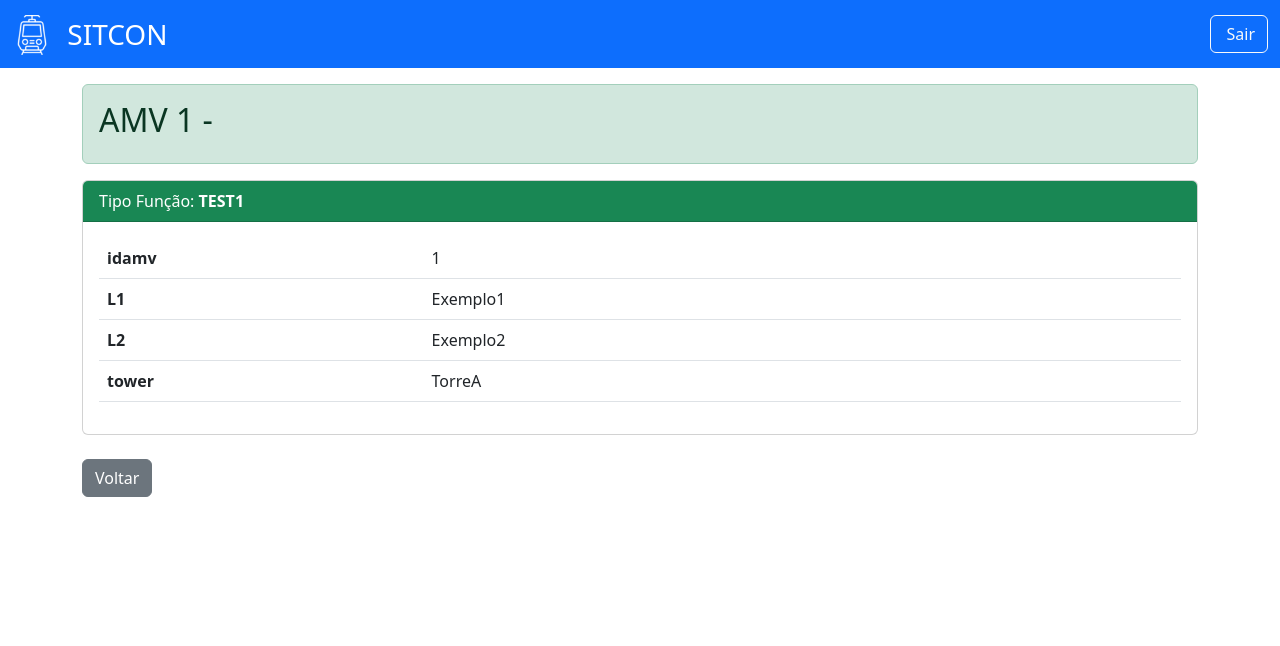
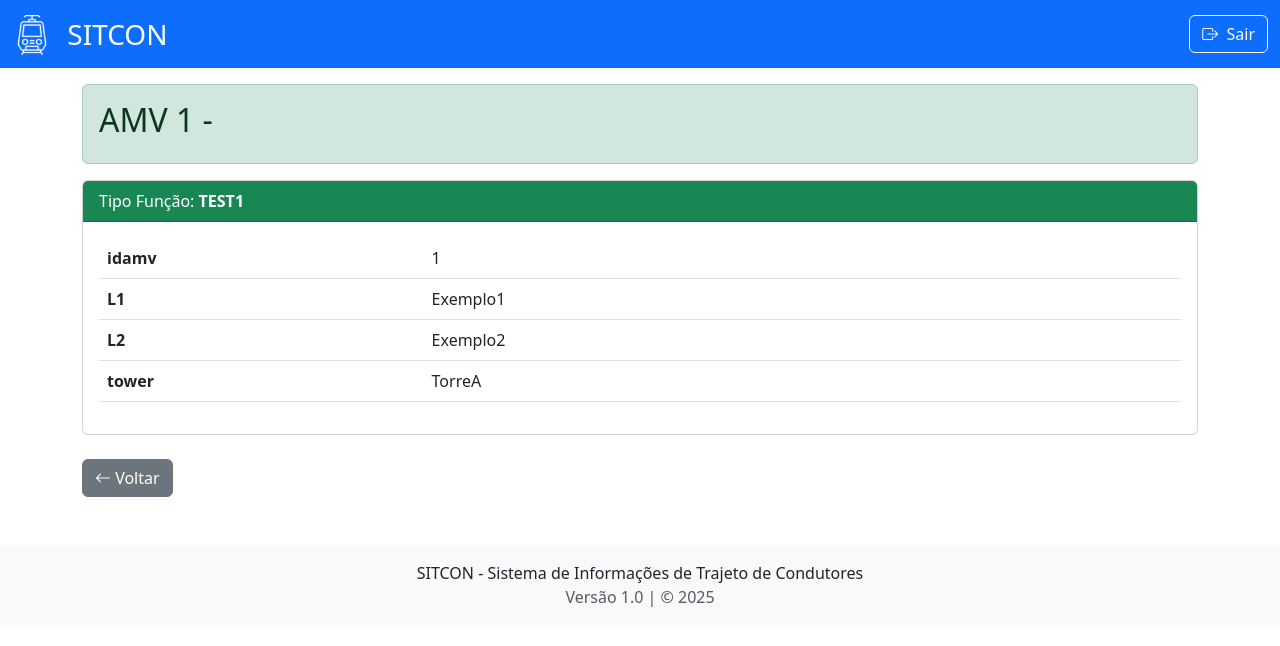
Before and after one commit to raonim/sitcon_v2.1, a Flask app: page /amv/1 in a window 1280 px wide. Shown: the top 646 px of the page. Run offline with Flask 3, Linux system fonts and the light colour scheme; a user stored in the database is signed in.

Commit message:
Ajustes de icones footer e header

```diff
--- a/app.py
+++ b/app.py
@@ -9,13 +9,13 @@
 app = Flask(__name__)
 app.config['SQLALCHEMY_DATABASE_URI'] = 'sqlite:///sitcon.db'
 app.config['SQLALCHEMY_TRACK_MODIFICATIONS'] = False
-app.secret_key = 'univesp'  # Altere para produção
+app.secret_key = 'univesp'
 
 db.init_app(app)
 
 
 
-# Criação das tabelas
+
 with app.app_context():
     db.create_all()
     print("Tabelas criadas com sucesso!")
@@ -31,11 +31,11 @@
             return "Formato inválido. Envie um arquivo .csv", 400
 
         try:
-            # Processa o arquivo
+
             stream = arquivo.stream.read().decode("utf-8-sig")
             lines = stream.splitlines()
 
-            # Configura leitor CSV para campos entre aspas
+
             leitor = csv.DictReader(
                 lines,
                 delimiter=',',
@@ -47,17 +47,17 @@
             atualizados = 0
 
             for linha in leitor:
-                # Remove aspas extras dos cabeçalhos
+
                 linha = {k.strip('"'): v for k, v in linha.items()}
 
-                # Busca registro existente
+
                 existente = AMV.query.filter_by(
                     idamv=int(linha['idamv']),
                     tipofuncao=linha['tipofuncao']
                 ).first()
 
                 if existente:
-                    # Atualiza campos (exceto chaves primárias)
+
                     existente.L1 = linha.get('L1')
                     existente.L2 = linha.get('L2')
                     existente.L3 = linha.get('L3')
@@ -80,7 +80,7 @@
                     existente.L23 = linha.get('L23')
                     atualizados += 1
                 else:
-                    # Cria novo registro
+
                     novo_registro = AMV(
                         idamv=int(linha['idamv']),
                         tipofuncao=linha['tipofuncao'],
@@ -123,7 +123,7 @@
             db.session.rollback()
             return f"Erro na linha {criados+atualizados+1}: {str(e)}", 500
 
-    # GET: Mostra formulário
+
     return '''
     <h2>Importar CSV</h2>
     <form method="post" enctype="multipart/form-data">
@@ -144,11 +144,10 @@
             return "Formato inválido. Envie um arquivo .csv", 400
 
         try:
-            # Processa o arquivo
+
             stream = arquivo.stream.read().decode("utf-8-sig")
             lines = stream.splitlines()
 
-            # Configura leitor CSV para campos entre aspas
             leitor = csv.DictReader(
                 lines,
                 delimiter=',',
@@ -160,17 +159,17 @@
             atualizados = 0
 
             for linha in leitor:
-                # Remove aspas extras dos cabeçalhos
+
                 linha = {k.strip('"'): v for k, v in linha.items()}
 
-                # Busca registro existente
+
                 existente = CDV.query.filter_by(
                     idcdv=linha['idcdv'],
                     tipo=linha['tipo']
                 ).first()
 
                 if existente:
-                    # Atualiza campos (exceto chaves primárias)
+
                     existente.L1 = linha.get('L1')
                     existente.L2 = linha.get('L2')
                     existente.L3 = linha.get('L3')
@@ -194,7 +193,7 @@
                     existente.L23 = linha.get('L23')
                     atualizados += 1
                 else:
-                    # Cria novo registro
+
                     novo_registro = CDV(
                         idcdv=linha['idcdv'],
                         tipo=linha['tipo'],
@@ -238,7 +237,6 @@
             db.session.rollback()
             return f"Erro na linha {criados+atualizados+1}: {str(e)}", 500
 
-    # GET: Mostra formulário (idêntico ao anterior)
     return '''
     <h2>Importar CSV - CDV</h2>
     <form method="post" enctype="multipart/form-data">
@@ -248,7 +246,7 @@
     </form>
     '''
 
-# Rotas para a tabela Sinais
+
 @app.route('/importar_sinais_csv', methods=['GET', 'POST'])
 def importar_sinais_csv():
     if request.method == 'POST':
@@ -276,14 +274,14 @@
             for linha in leitor:
                 linha = {k.strip('"'): v for k, v in linha.items()}
 
-                # Verifica registro existente
+
                 existente = Sinais.query.filter_by(
                     idSinais=int(linha['idSinais']),
                     tipoAspecto=linha['tipoAspecto']
                 ).first()
 
                 if existente:
-                    # Atualiza campos
+
                     existente.L1 = linha.get('L1')
                     existente.L2 = linha.get('L2')
                     existente.L3 = linha.get('L3')
@@ -306,7 +304,7 @@
                     existente.L23 = linha.get('L23')
                     atualizados += 1
                 else:
-                    # Cria novo registro
+
                     novo_registro = Sinais(
                         idSinais=int(linha['idSinais']),
                         tipoAspecto=linha['tipoAspecto'],
@@ -361,7 +359,7 @@
     return render_template('verificar_sinais.html', registros=registros)
 
 
-# Credenciais válidas
+
 USUARIO = 'teste'
 SENHA = 'teste'
 
@@ -381,7 +379,7 @@
 
         if usuario and check_password_hash(usuario.senha, senha):
             session['logado'] = True
-            session['usuario_id'] = usuario.id  # Armazena o ID do usuário na sessão
+            session['usuario_id'] = usuario.id
             return redirect(url_for('sitcon'))
         else:
             erro = 'Credenciais inválidas ou usuário não cadastrado!'
@@ -406,22 +404,22 @@
         nome = request.form.get('nome')
         senha = request.form.get('senha')
 
-        # Verifica se a matrícula NÃO existe na tabela de matrículas válidas
+
         if not MatriculasValidas.query.filter_by(matricula=matricula).first():
             flash('Matrícula não encontrada no sistema. Cadastro não permitido.', 'error')
             return redirect(url_for('cadastro'))
 
-        # Verifica se a matrícula JÁ está cadastrada como usuário
+
         if Usuario.query.filter_by(matricula=matricula).first():
             flash('Esta matrícula já possui cadastro ativo.', 'error')
             return redirect(url_for('cadastro'))
 
-        # Verifica se o login já existe
+
         if Usuario.query.filter_by(login=login).first():
             flash('Nome de usuário já em uso. Escolha outro.', 'error')
             return redirect(url_for('cadastro'))
 
-        # Cria o usuário se passou nas validações
+
         novo_usuario = Usuario(
             matricula=matricula,
             login=login,
@@ -491,23 +489,23 @@
         flash('ID do AMV deve ser um número', 'error')
         return redirect(url_for('amv'))
 
-    # Definindo dados como lista vazia por padrão
+
     dados = []
 
     try:
-        # Filtra por tipo (ajuste conforme sua lógica de negócios)
+
         if tipo == 'Comando':
             registros = AMV.query.filter_by(idamv=amv_number)\
                                .filter(AMV.tipofuncao.in_(['NWR', 'WR']))\
                                .order_by(AMV.tipofuncao)\
                                .all()
-        else:  # Indicação
+        else:
             registros = AMV.query.filter_by(idamv=amv_number)\
                                .filter(AMV.tipofuncao.in_(['NWP', 'WP']))\
                                .order_by(AMV.tipofuncao)\
                                .all()
 
-        # Processa os registros encontrados
+
         for registro in registros:
             campos = {}
             for coluna in AMV.__table__.columns:
@@ -542,14 +540,14 @@
         flash('ID do AMV inválido', 'error')
         return redirect(url_for('amv'))
 
-    # Busca TODOS os registros do AMV (não apenas o primeiro)
+
     registros = AMV.query.filter_by(idamv=amv_number).order_by(AMV.tipofuncao).all()
 
     if not registros:
         flash(f'AMV {amv_number} não encontrado', 'warning')
         return redirect(url_for('amv'))
 
-    # Prepara os dados para o template
+
     dados = []
     for registro in registros:
         campos_registro = {}
@@ -611,7 +609,7 @@
         flash(f'CDV {cdv_id} não encontrado', 'warning')
         return redirect(url_for('cdv'))
 
-    # Prepara os dados para o template
+
     dados = []
     for registro in registros:
         campos_registro = {}
@@ -676,7 +674,7 @@
         flash(f'SINAL {sinal_id} não encontrado', 'warning')
         return redirect(url_for('sinal'))
 
-        # Prepara os dados para o template
+
     dados = []
     for registro in registros:
         campos_registro = {}
--- a/static/css/amv_detail.css
+++ b/static/css/amv_detail.css
@@ -1,4 +1,4 @@
-/* static/css/amv_detail.css */
+
 .container-amv-detail {
     padding: 20px;
     max-width: 800px;
--- a/templates/amv_detail.html
+++ b/templates/amv_detail.html
@@ -2,10 +2,8 @@
 <html>
   <head>
     <title>AMV {{ amv_id }} - {{ tipo }}</title>
-    <link
-      href="https://cdn.jsdelivr.net/npm/bootstrap@5.3.0/dist/css/bootstrap.min.css"
-      rel="stylesheet"
-    />
+    <link href="https://cdn.jsdelivr.net/npm/bootstrap@5.3.0/dist/css/bootstrap.min.css" rel="stylesheet" />
+    <link rel="stylesheet" href="https://cdn.jsdelivr.net/npm/bootstrap-icons@1.10.0/font/bootstrap-icons.css"/>
   </head>
   <body>
     <nav class="navbar bg-primary navbar-dark">
@@ -17,8 +15,7 @@
             width="40"
             height="40"
             class="d-inline-block align-text-top me-2"
-          />
-          SITCON
+          /> SITCON
         </a>
 
         <div class="d-flex">
@@ -58,7 +55,15 @@
       </div>
       {% endfor %}
 
-      <a href="/amv" class="btn btn-secondary">Voltar</a>
+      <a href="/amv" class="btn btn-secondary"><i class="bi bi-arrow-left"></i> Voltar</a>
     </div>
+      <footer class="mt-5 py-3 bg-light">
+      <div class="container text-center">
+        <p class="mb-0">SITCON - Sistema de Informações de Trajeto de Condutores</p>
+        <p class="mb-0 text-muted">Versão 1.0 | &copy; 2025</p>
+      </div>
+    </footer>
+
+    <script src="https://cdn.jsdelivr.net/npm/bootstrap@5.3.0/dist/js/bootstrap.bundle.min.js"></script>
   </body>
 </html>
--- a/templates/cdv_detail.html
+++ b/templates/cdv_detail.html
@@ -80,7 +80,6 @@
         </a>
       </div>
 
-      <!-- Grade de registros -->
       <div class="registro-grid">
         {% for registro in registros %}
         <div class="card">
@@ -94,7 +93,7 @@
                 <tbody>
                   {% if registro %}
                     {% for nome, valor in registro.items() %}
-                      {% if nome != 'tipo' %}  {# Garante que o campo tipo não aparece #}
+                      {% if nome != 'tipo' %}
                       <tr>
                         <td width="40%"><strong>{{ nome }}</strong></td>
                         <td>{{ valor }}</td>
--- a/templates/sitcon.html
+++ b/templates/sitcon.html
@@ -46,10 +46,8 @@
     <div class="container mt-5">
       <h1 class="text-center mb-5">Equipamentos</h1>
 
-      <!-- Linha com os 3 cards alinhados horizontalmente -->
+
       <div class="row justify-content-center">
-        <!-- justify-content-center centraliza os cards -->
-        <!-- Card 1 - AMV -->
         <div class="col-md-4">
           <div class="card h-100">
             <div class="card-body text-center">
```
Also changed, not shown: templates/amv.html (+5 -2 lines), templates/sinal_detail.html (+8 -3 lines).
